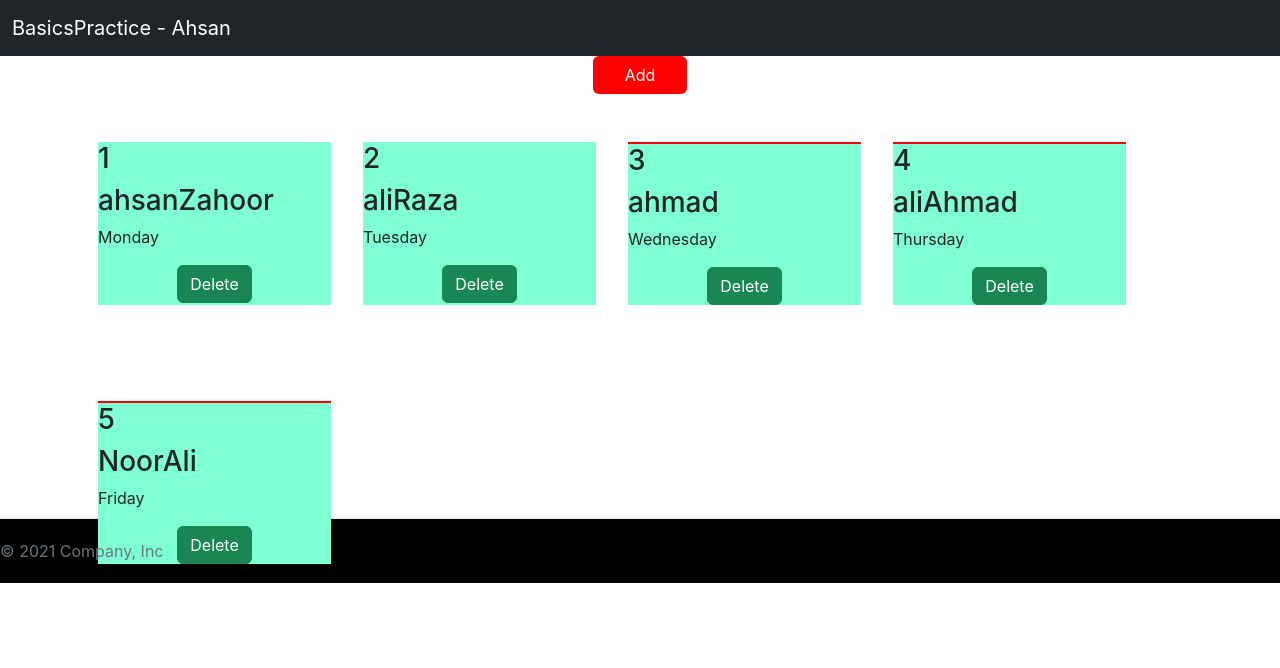
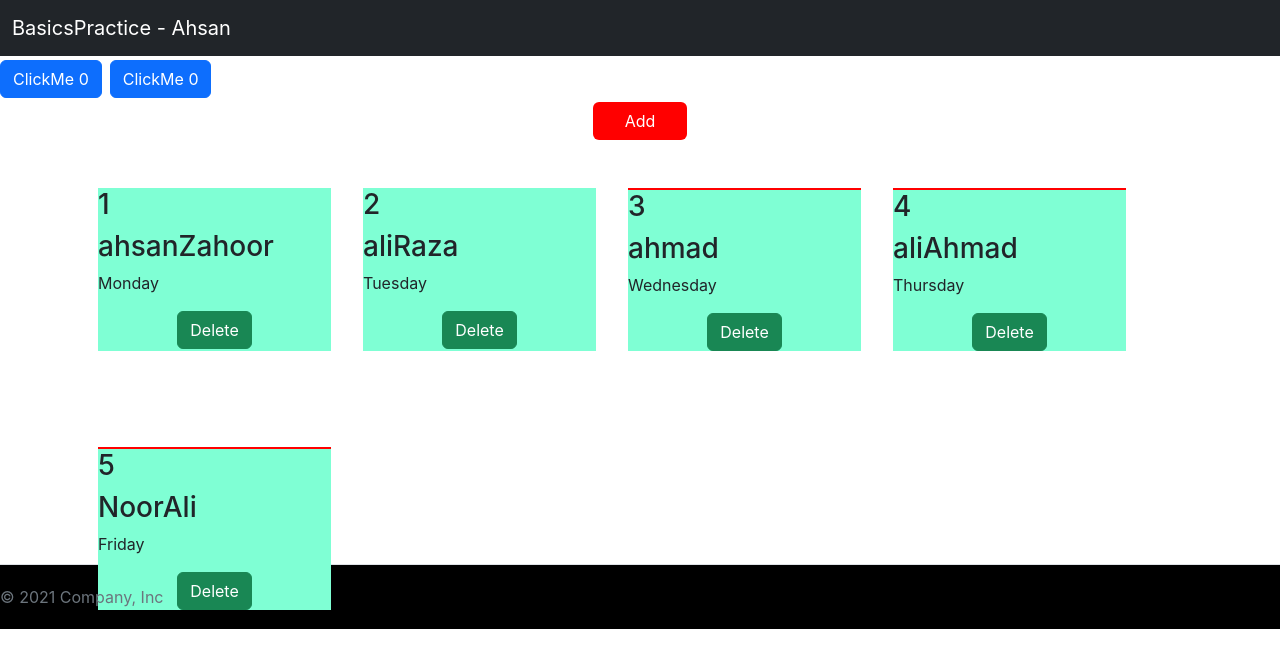
Before and after one commit to codewithahsanzahoor/tasksapp-react-api, a React (Create React App) app: page / in a window 1280 px wide. Shown: the top 668 px of the page. Built offline with nearby package versions, Linux system fonts and the light colour scheme; data requests are answered from the project's data file.

Commit message:
useEffect Hook Understanding

```diff
--- a/src/App.js
+++ b/src/App.js
@@ -229,6 +229,13 @@ function App() {
 		});
 	};
 
+	const [num, setNum] = useState(0);
+	const [nums, setNums] = useState(0);
+
+	useEffect(() => {
+		alert('I am clicked!');
+	}, [num]);
+
 	//NOTE: here main function in which all other functions are derived
 	return (
 		<>
@@ -241,6 +248,23 @@ function App() {
 				})}
 			</div> */}
 			{/* <div onDoubleClick={changeNameList}>{nameList.name}</div> */}
+
+			<button
+				className="btn btn-primary"
+				onClick={() => {
+					setNum(num + 1);
+				}}
+			>
+				ClickMe {num}
+			</button>
+			<button
+				className="btn btn-primary mx-2 my-1"
+				onClick={() => {
+					setNums(nums + 1);
+				}}
+			>
+				ClickMe {nums}
+			</button>
 
 			<div
 				className="btn"
```
